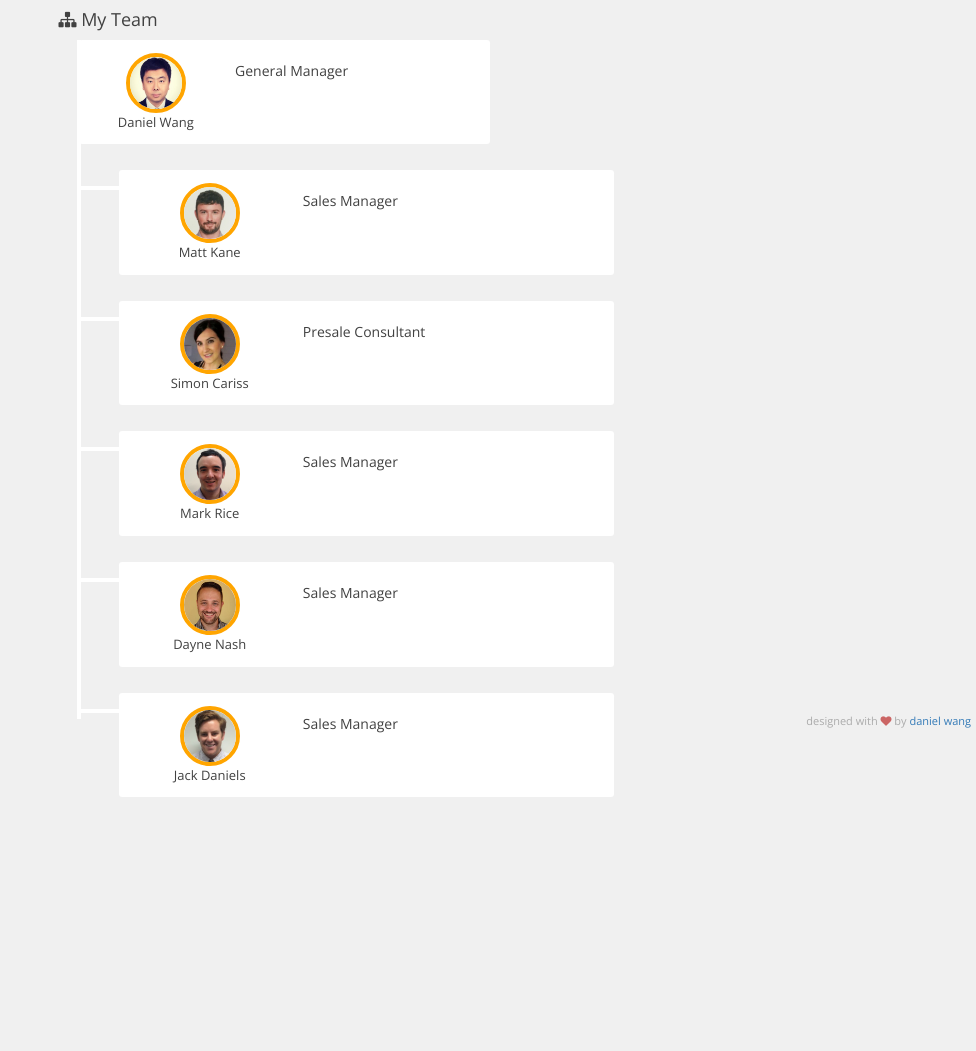
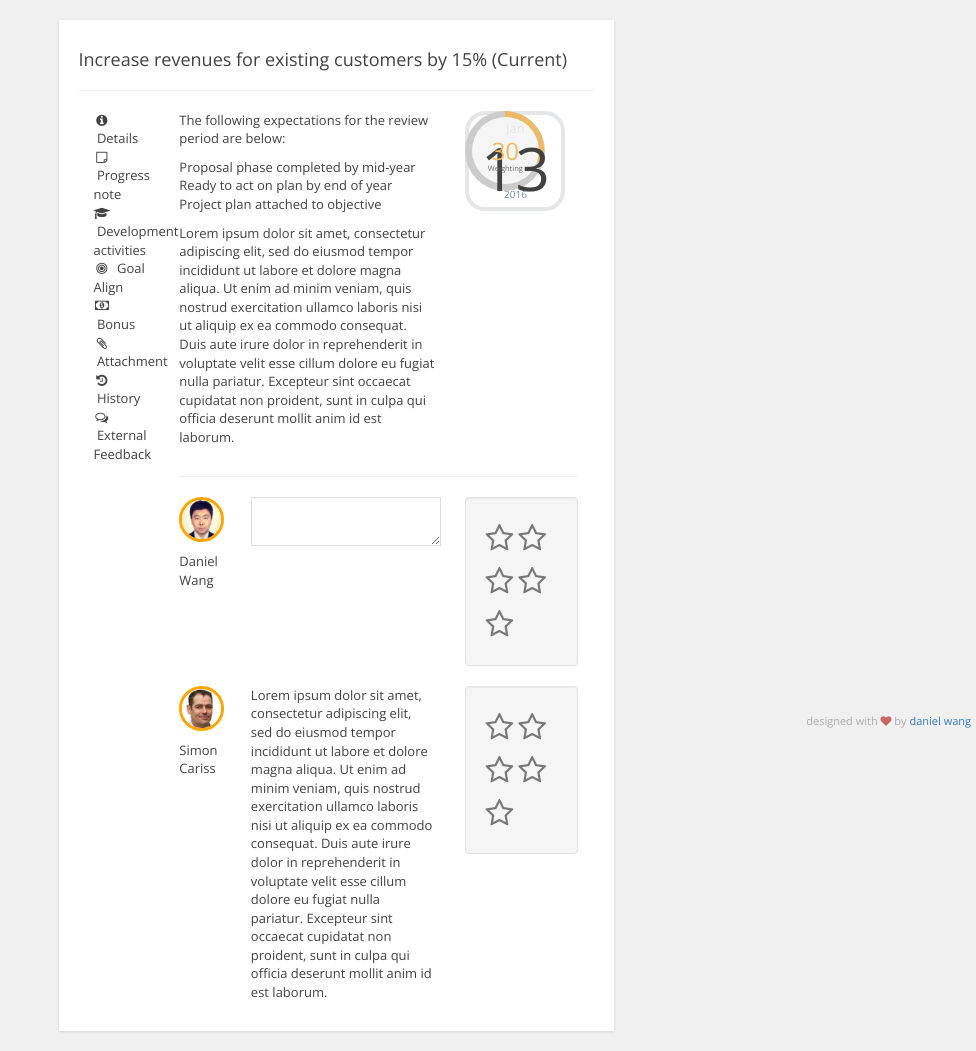
Before and after one commit to danielwang/zing, a PHP site: page /orgchart-small.php in a window 1280 px wide. Shown: the part 51-1102 px from the top of the page, without its empty margins (304-1280 px from the left). Before the commit the page ends 848 px from the top, so only its background shows below. Run offline with PHP 8.4, Linux system fonts and the light colour scheme; style sheets or scripts are compiled from the project's sources; some libraries are stand-ins or nearby versions.

Commit message:
performance item redesign

```diff
--- a/_partials/_head.html
+++ b/_partials/_head.html
@@ -18,7 +18,7 @@
     <!-- LESS.js -->
     <script src="//cdnjs.cloudflare.com/ajax/libs/less.js/2.5.1/less.min.js"></script>
     <!-- Fontawesome -->
-    <link href="https://netdna.bootstrapcdn.com/font-awesome/4.3.0/css/font-awesome.css" rel="stylesheet">
+    <link href="https://netdna.bootstrapcdn.com/font-awesome/4.5.0/css/font-awesome.css" rel="stylesheet">
     <!-- Google font -->
     <link href='https://fonts.googleapis.com/css?family=Open+Sans' rel='stylesheet' type='text/css'>
     <!-- jQuery -->
--- /dev/null
+++ b/_partials/_item.html
@@ -0,0 +1,130 @@
+<div class="box row">
+  <h4>Increase revenues for existing customers by 15% (Current)</h4>
+  <hr>
+  <div class="col-sm-2">
+      <ul>
+        <li><i class="fa fa-fw fa-info-circle "></i> &nbsp;Details</li>
+        <li><i class="fa fa-fw fa-sticky-note-o"></i> &nbsp;Progress note</li>
+        <li><i class="fa fa-fw fa-graduation-cap"></i> &nbsp;Development activities</li>
+        <li><i class="fa fa-fw fa-bullseye"></i> &nbsp;Goal Align</li>
+        <li><i class="fa fa-fw fa-money"></i> &nbsp;Bonus</li>
+        <li><i class="fa fa-fw fa-paperclip"></i> &nbsp;Attachment</li>
+        <li><i class="fa fa-fw fa-history"></i> &nbsp;History</li>
+        <li><i class="fa fa-fw fa-comments-o"></i> &nbsp;External Feedback</li>
+      </ul>
+  </div>
+  <div class="col-sm-10">
+    <!-- details-->
+    <div class="row">
+      <div class="col-sm-8">
+        <!-- measure -->
+        <div class="measure">
+          <p>The following expectations for the review period are below:</p>
+          <ul>
+            <li>Proposal phase completed by mid-year</li>
+            <li>Ready to act on plan by end of year</li>
+            <li>Project plan attached to objective</li>
+          </ul>
+          <p>Lorem ipsum dolor sit amet, consectetur adipiscing elit, sed do eiusmod tempor incididunt ut labore et dolore magna aliqua. Ut enim ad minim veniam, quis nostrud exercitation ullamco laboris nisi ut aliquip ex ea commodo consequat. Duis aute irure dolor in reprehenderit in voluptate velit esse cillum dolore eu fugiat nulla pariatur. Excepteur sint occaecat cupidatat non proident, sunt in culpa qui officia deserunt mollit anim id est laborum.</p>
+        </div>
+      </div>
+      <div class="col-sm-4">
+        <!-- weighting-->
+        <div class="c100 orange small p30">
+            <span>30<sub>Weighting</sub></span>
+            <div class="slice">
+                <div class="bar"></div>
+                <div class="fill"></div>
+            </div>
+        </div>
+        <!-- target date -->
+        <div class="target-date">
+          <div class="month">Jan</div>
+          <div class="day">13</div>
+          <div class="year">2016</div>
+        </div>
+      </div>
+    </div>
+    <hr>
+    <!-- comments rating-->
+    <div class="row">
+        <!-- employee comments-->
+        <span class="col-sm-2"><p><img class="avatar" src="img/emp/emp.jpg" /></p> Daniel Wang</span>
+        <span class="col-sm-6"><textarea></textarea></span>
+        <span class="col-sm-4">
+          <div class="well">
+            <span class="rating">
+              <span class="star"></span><span class="star"></span><span class="star"></span><span class="star"></span><span class="star"></span>
+            </span>
+          </div>
+        </span>
+        <span class="clearfix"></span>
+        <!-- manager comments-->
+        <span class="col-sm-2"><p><img class="avatar" src="img/emp/emp9.png" /></p>Simon Cariss</span>
+        <span class="col-sm-6">
+          <p>Lorem ipsum dolor sit amet, consectetur adipiscing elit, sed do eiusmod tempor incididunt ut labore et dolore magna aliqua. Ut enim ad minim veniam, quis nostrud exercitation ullamco laboris nisi ut aliquip ex ea commodo consequat. Duis aute irure dolor in reprehenderit in voluptate velit esse cillum dolore eu fugiat nulla pariatur. Excepteur sint occaecat cupidatat non proident, sunt in culpa qui officia deserunt mollit anim id est laborum.</p>
+        </span>
+        <span class="col-sm-4">
+          <div class="well">
+            <span class="rating">
+              <span class="star"></span><span class="star"></span><span class="star"></span><span class="star"></span><span class="star"></span>
+            </span>
+          </div>
+        </span>
+    </div>
+  </div>
+</div>
+
+<style>
+.target-date {
+    border: 4px solid #e5e6e7;
+    border-radius: 20px;
+    height: 100px;
+    text-align: center;
+    width: 100px;
+}
+.target-date .month {
+    color: #e5e6e7;
+    font-size: 13px;
+    position: absolute;
+    top: 8px;
+    width: 92px;
+}
+.target-date .day {
+    font-size: 60px;
+    position: absolute;
+    top: 15px;
+    width: 92px;
+}
+.target-date .year {
+    bottom: 10px;
+    color: #7c8ba4;
+    font-size: 10px;
+    position: absolute;
+    width: 92px;
+}
+.rating {
+  unicode-bidi: bidi-override;
+  direction: rtl;
+  font-size: 30px;
+}
+.rating span.star {
+  font-family: FontAwesome;
+  font-weight: normal;
+  font-style: normal;
+  display: inline-block;
+}
+.rating span.star:hover {
+  cursor: pointer;
+}
+.rating span.star:before {
+  content: "\f006";
+  padding-right: 5px;
+  color: #777777;
+}
+.rating span.star:hover:before,
+.rating span.star:hover ~ span.star:before {
+  content: "\f005";
+  color: #e3cf7a;
+}
+</style>
--- a/orgchart-small.php
+++ b/orgchart-small.php
@@ -2,7 +2,7 @@
 <?php startblock('page') ?>
   <div class="row">
     <div class="col-sm-6 col-sm-offset-3">
-      <?php include '_partials/_orgchart_small.html';?>
+      <?php include '_partials/_item.html';?>
     </div>
   </div>
 <?php endblock() ?>
--- /dev/null
+++ b/paper-performance.php
@@ -0,0 +1,4 @@
+<?php include '_partials/_head.html';?>
+<?php include '_partials/_nav.php';?>
+      <iframe src="performance/index.html" onload="this.width=window.innerWidth;this.height=window.innerHeight;" frameborder="0"></iframe>
+<?php include '_partials/_foot.html';?>
```
Also changed, not shown: performance.php (+16 -4 lines).
